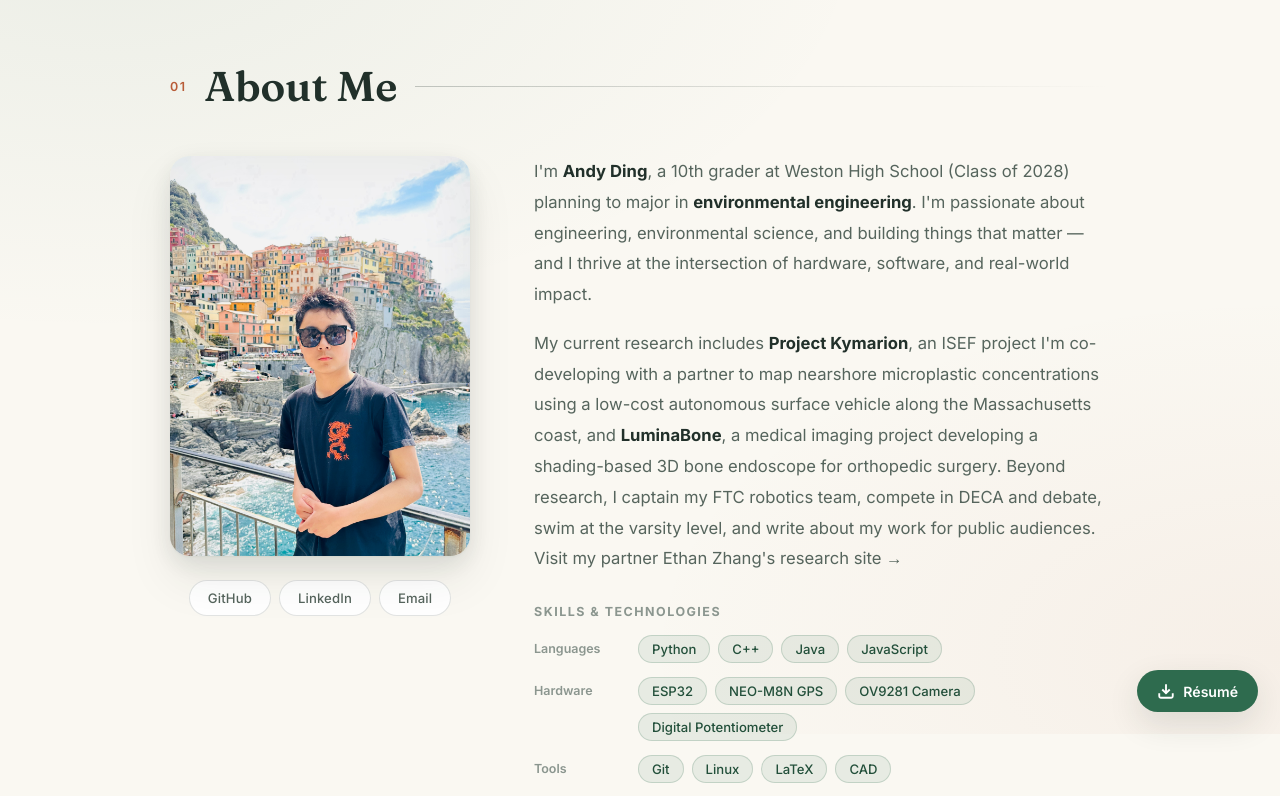
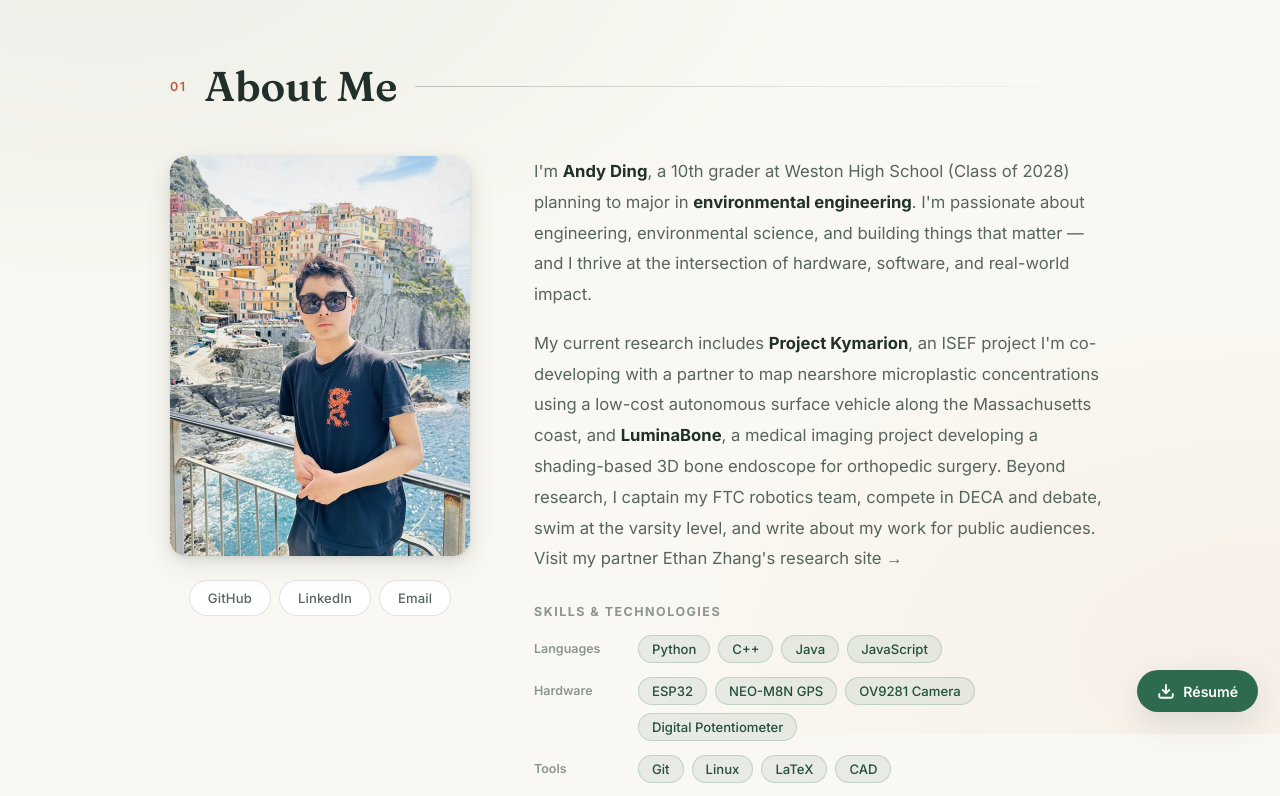
Before and after one commit to AndyDing09/AndySDing_website, a PHP site: page /index.html in a window 1280 px wide, after a click on "About". Shown: the part 66-862 px from the top of the page. Run offline with PHP 8.4, Linux system fonts and the light colour scheme; data that the repository does not hold is empty.

Commit message:
Polish photo: optimize image (1.5MB→158KB), natural proportions, refined shadow, hover zoom

```diff
--- a/style.css
+++ b/style.css
@@ -348,7 +348,7 @@ body::before {
   align-items: start;
 }
 
-/* ── Photo column ── */
+/* ── Photo column — professional portrait treatment ── */
 .about-photo-col {
   position: relative;
 }
@@ -357,35 +357,39 @@ body::before {
   position: relative;
   width: 100%;
   margin: 0;
-  border-radius: 20px;
+  border-radius: 16px;
   overflow: hidden;
-  /* Decorative offset shadow — gives depth without looking like a drop-shadow filter */
+  /* Layered shadow for depth (not a flat drop-shadow) */
   box-shadow:
-    0 1px 2px rgba(33, 48, 42, 0.04),
-    0 8px 24px rgba(33, 48, 42, 0.10),
-    0 24px 48px rgba(33, 48, 42, 0.08);
-  /* Subtle accent glow from bottom-right */
-  background: linear-gradient(145deg, var(--green-soft) 0%, transparent 60%);
+    0 1px 3px rgba(33, 48, 42, 0.06),
+    0 4px 12px rgba(33, 48, 42, 0.08),
+    0 8px 28px rgba(33, 48, 42, 0.10);
+  /* Subtle warm tint at edges */
+  background: linear-gradient(160deg, rgba(184, 92, 56, 0.04) 0%, transparent 50%);
 }
 
-/* Pseudo-element for a soft tint/gradient over the photo bottom */
+/* Soft vignette overlay */
 .photo-frame::after {
   content: '';
   position: absolute;
   inset: 0;
-  border-radius: 20px;
+  border-radius: 16px;
   pointer-events: none;
-  /* Very subtle vignette at edges */
-  box-shadow: inset 0 0 60px rgba(33, 48, 42, 0.06);
+  box-shadow: inset 0 0 80px rgba(33, 48, 42, 0.07);
 }
 
 .about-photo-img {
   display: block;
   width: 100%;
   height: auto;
-  aspect-ratio: 3 / 4;
-  object-fit: cover;
-  object-position: center 25%;
+  /* No forced aspect-ratio — let the image breathe naturally */
+  border-radius: 16px;
+  transition: transform 0.5s cubic-bezier(0.22, 1, 0.36, 1);
+}
+
+/* Gentle zoom on hover — feels alive, not static */
+.photo-frame:hover .about-photo-img {
+  transform: scale(1.03);
 }
 .social-row {
   display: flex;
```
Also changed, not shown: photo.jpg.
